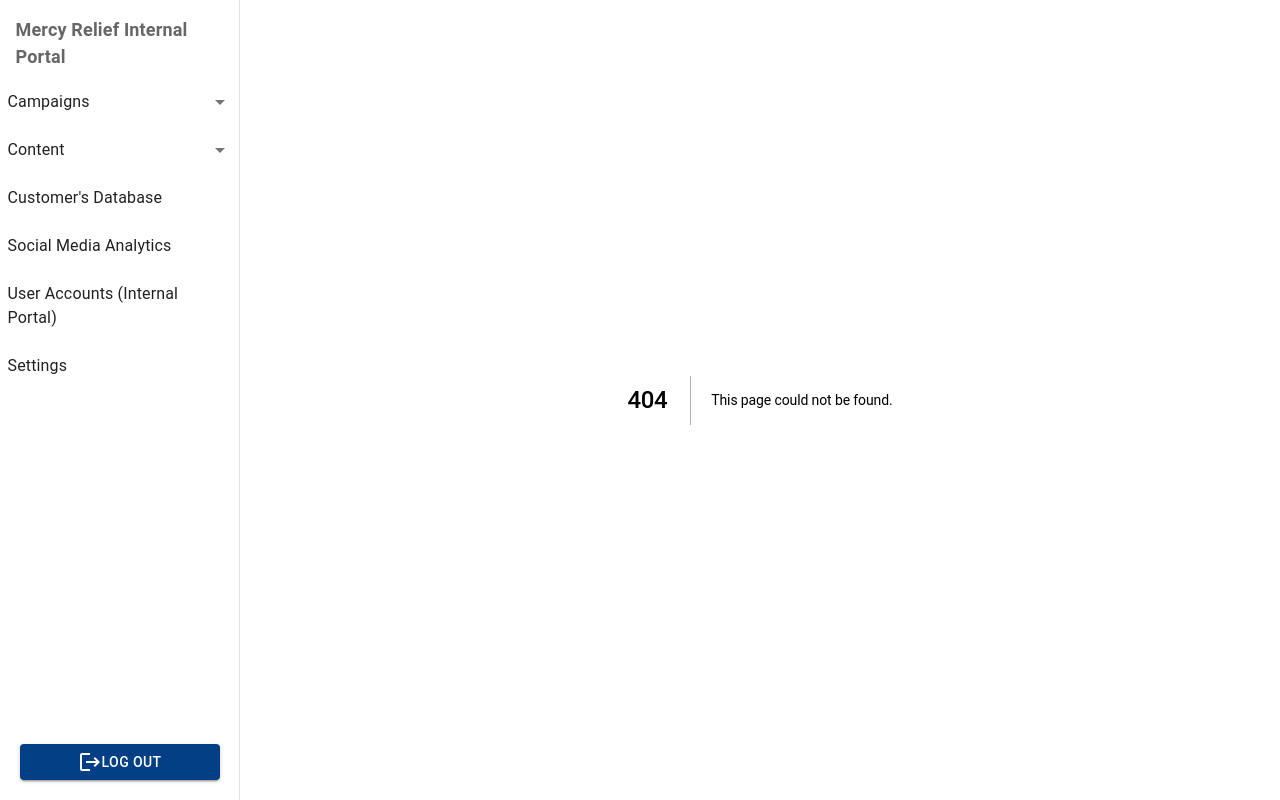
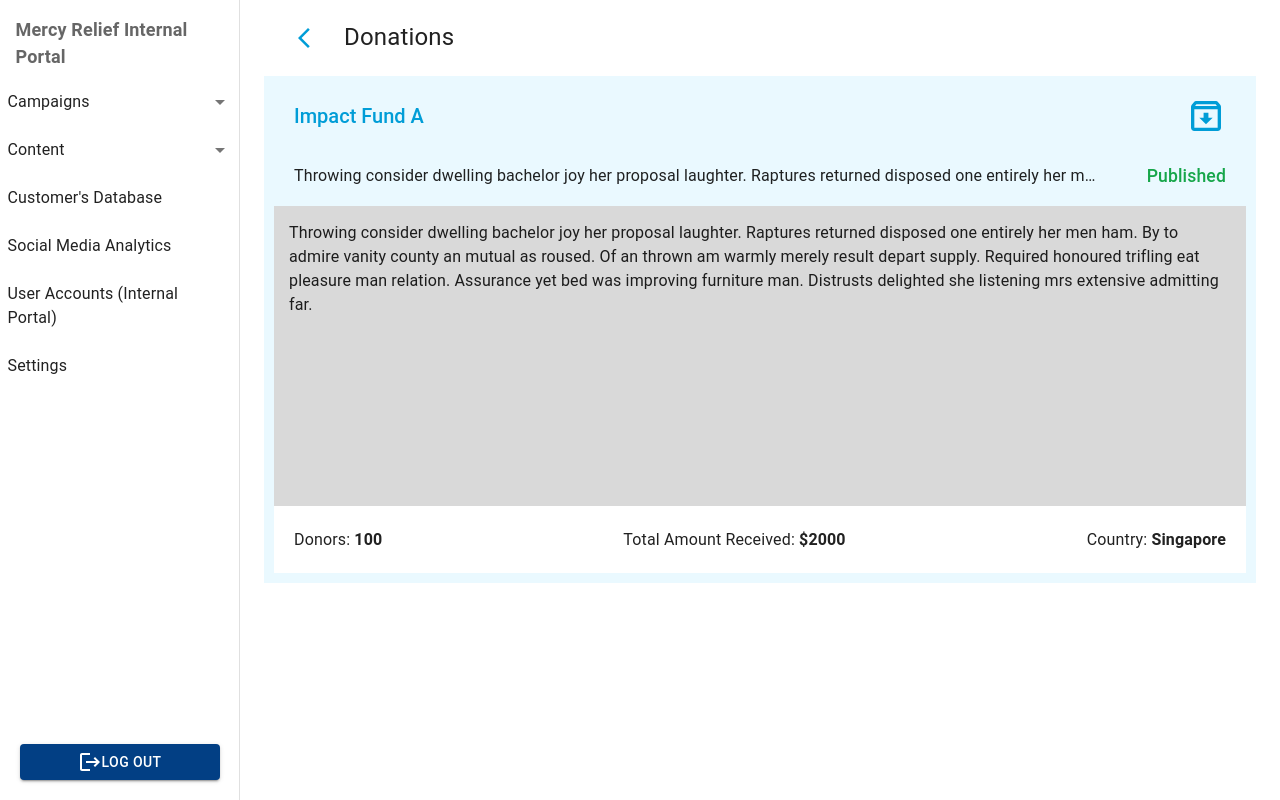
Before and after one commit to dsc-project-mr/mr-fe-internal, a Next.js app: page /campaigns/donations/1 in a window 1280 px wide. Before the commit this address had no page. Built offline with nearby package versions, Linux system fonts and the light colour scheme.

Commit message:
chore: modify campaign card props and add skeleton for API call

```diff
--- /dev/null
+++ b/apis/useGetCampaign.tsx
@@ -0,0 +1,41 @@
+import useSwr from 'swr'
+import { getFetcher } from 'fetchers'
+
+interface GetCampaignResponse {
+  campaignId: Campaign
+}
+
+interface Campaign {
+  _id: string
+  name: string
+  tags: string[]
+  category: string
+  state: string
+  createdAt: string
+  updatedAt: string
+  __v: number
+}
+
+// can consider having a global exampleFetcher for all example modules if the format returned is the same
+const campaignFetcher = async (url: string, body: { id: string }) => {
+  console.log(url, body)
+  const response: GetCampaignResponse = await getFetcher(url)
+  console.log({ response })
+  return response.campaignId
+}
+
+// TODO: Work in progress
+const useGetCampaign = (id: string) => {
+  const { data, error } = useSwr<Campaign>(
+    ['http://localhost:8000/api/donation/campaign/', { id }],
+    campaignFetcher
+  )
+
+  return {
+    data,
+    isLoading: !error && !data,
+    error,
+  }
+}
+
+export default useGetCampaign
--- a/components/CampaignCard/index.tsx
+++ b/components/CampaignCard/index.tsx
@@ -2,6 +2,7 @@ import ArchiveOutlinedIcon from '@mui/icons-material/ArchiveOutlined'
 import { Box, Grid } from '@mui/material'
 
 import { CampaignStatus } from 'constants/campaign'
+import { Campaign } from 'models/campaign'
 import Link from 'next/link'
 import React from 'react'
 
@@ -61,24 +62,11 @@ const campaignStateColor = {
 }
 
 interface Props {
-  id: number
-  campaignName: string
-  campaignDetails: string
-  donors: number
-  amount: number
-  country: string
-  campaignStatus: CampaignStatus
+  campaign: Campaign
 }
 
-const CampaignCard = ({
-  id,
-  campaignName,
-  campaignDetails,
-  donors,
-  amount,
-  country,
-  campaignStatus,
-}: Props) => {
+const CampaignCard = ({ campaign }: Props) => {
+  const { id, name, details, donors, amount, country, status } = campaign
   return (
     <Grid>
       <Link href={'/campaigns/' + id} passHref legacyBehavior>
@@ -94,9 +82,7 @@ const CampaignCard = ({
                 margin: '15x 0px 15px 0px',
               }}
             >
-              <h5 style={{ color: '#009DD7', fontWeight: '500' }}>
-                {campaignName}
-              </h5>
+              <h5 style={{ color: '#009DD7', fontWeight: '500' }}>{name}</h5>
               <ArchiveOutlinedIcon
                 sx={{
                   color: '#009DD7',
@@ -114,18 +100,18 @@ const CampaignCard = ({
                 margin: '15x 0px 15px 0px',
               }}
             >
-              <p style={styledoverview}>{campaignDetails}</p>
+              <p style={styledoverview}>{details}</p>
               <h6
                 style={{
-                  color: campaignStateColor[campaignStatus],
+                  color: campaignStateColor[status],
                   marginLeft: 50,
                 }}
               >
-                {campaignStatus}
+                {status}
               </h6>
             </div>
           </Box>
-          <Box sx={styledcontentbox}>{campaignDetails}</Box>
+          <Box sx={styledcontentbox}>{details}</Box>
           <Box sx={styledbottombox}>
             <div style={styledbottomitems}>
               <p>Donors:</p>&nbsp;
--- /dev/null
+++ b/pages/campaigns/donations/[campaignname_id].tsx
@@ -0,0 +1,49 @@
+import { Button, CircularProgress, Typography } from '@mui/material'
+import CampaignCard from 'components/CampaignCard'
+import { CampaignStatus } from 'constants/Donation'
+import ArrowBackIosNewIcon from '@mui/icons-material/ArrowBackIosNew'
+import { useRouter } from 'next/router'
+import useGetCampaign from 'apis/useGetCampaign'
+import { useEffect } from 'react'
+
+const TEST_DATA = {
+  id: 123,
+  name: 'Impact Fund A',
+  details:
+    'Throwing consider dwelling bachelor joy her proposal laughter. Raptures returned disposed one entirely her men ham. By to admire vanity county an mutual as roused. Of an thrown am warmly merely result depart supply. Required honoured trifling eat pleasure man relation. Assurance yet bed was improving furniture man. Distrusts delighted she listening mrs extensive admitting far.',
+  donors: 100,
+  amount: 2000,
+  country: 'Singapore',
+  status: CampaignStatus.PUBLISHED,
+}
+
+export default function ViewCampaign() {
+  const router = useRouter()
+  const { campaignname_id } = router.query
+  const campaignid = (campaignname_id as string)?.split('-')?.at(-1) as string
+
+  // TODO: call api to get campaign
+  // const { data, isLoading, error } = useGetCampaign(campaignid)
+
+  return (
+    <>
+      <div
+        style={{
+          display: 'flex',
+          flexDirection: 'row',
+          alignItems: 'center',
+        }}
+      >
+        <Button onClick={() => router.back()}>
+          <ArrowBackIosNewIcon style={{ margin: 20 }} />
+        </Button>
+        <Typography variant="h4">Donations</Typography>
+      </div>
+      {/* {isLoading ? (
+        <CircularProgress />
+      ) : ( */}
+      <CampaignCard campaign={TEST_DATA} />
+      {/* )} */}
+    </>
+  )
+}
```
